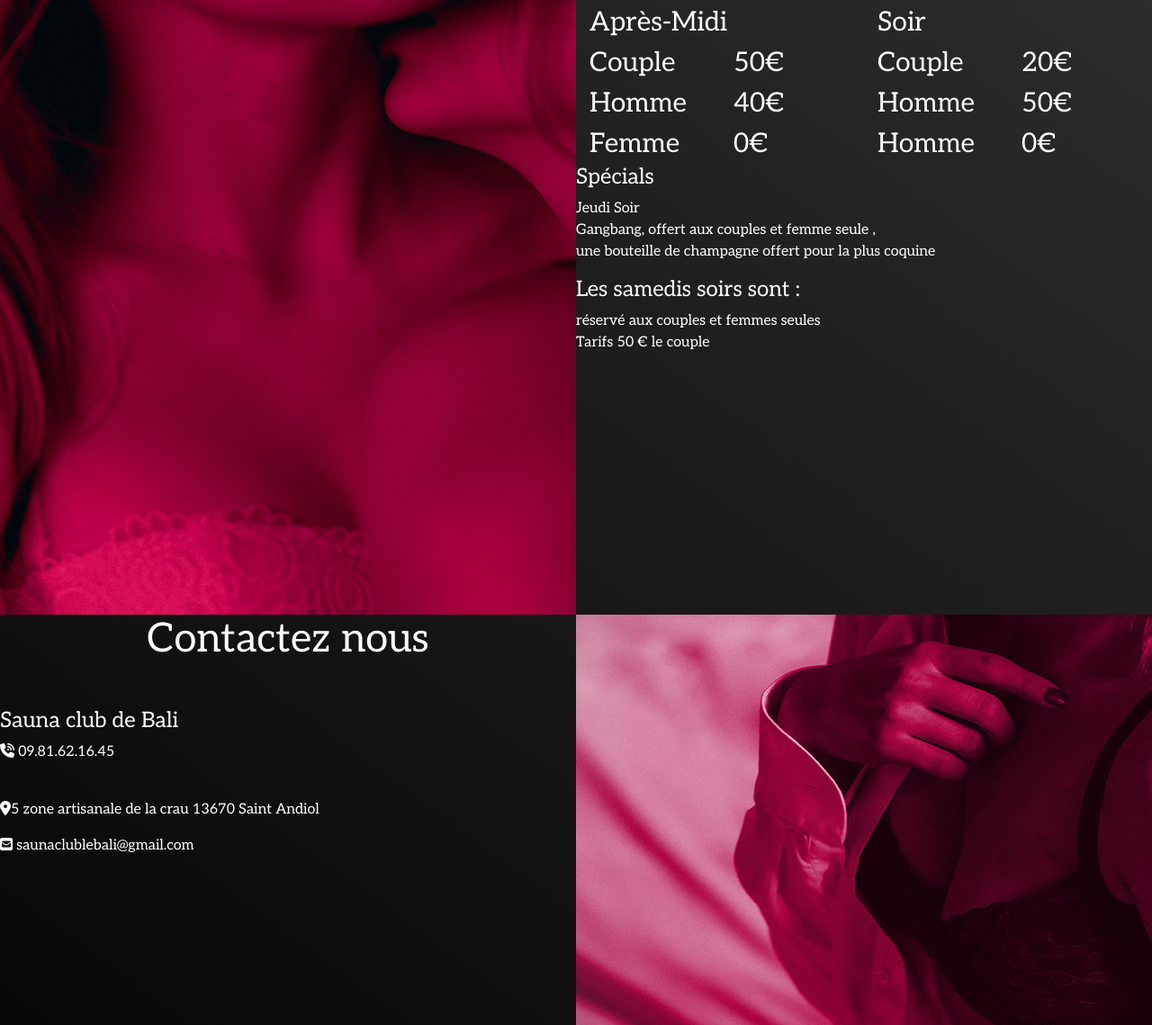
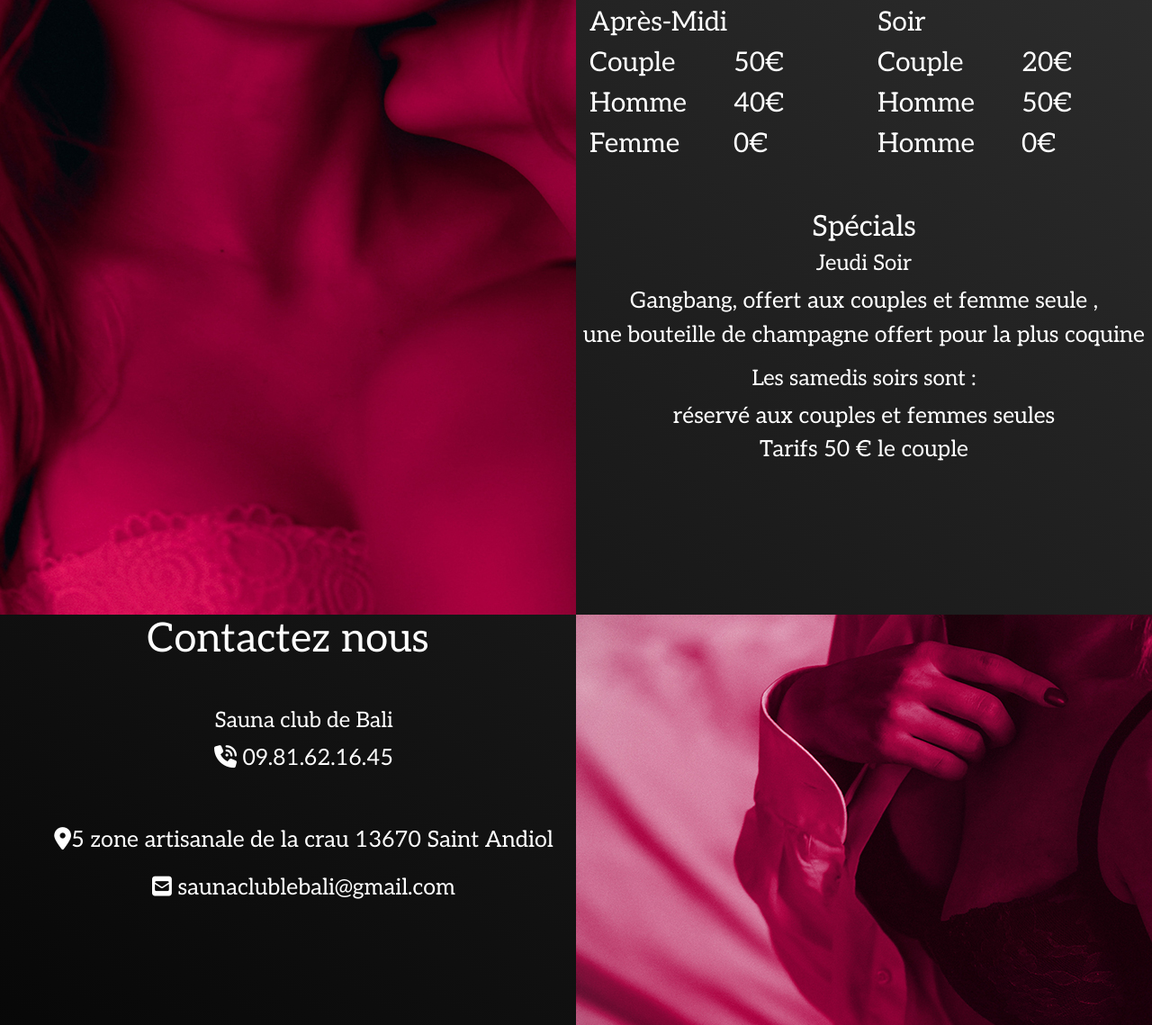
Before and after one commit to ToshhM/Club, a plain HTML site: page index.html in a window 1280 px wide. Shown: the part 2389-3528 px from the top of the page at 90% size. Drawn offline with nearby package versions, Linux system fonts and the light colour scheme.

Commit message:
allégement de l'HTML

```diff
--- a/index.html
+++ b/index.html
@@ -138,8 +138,8 @@
                 </div>
             </div>
             <div class="special">
-            <h4 >Spécials</h4>
-            <h>Jeudi Soir</h4>
+            <h2 >Spécials</h2>
+            <h4>Jeudi Soir</h4>
             <p> Gangbang, offert aux couples et femme seule ,<br>
                 une bouteille de champagne offert pour la plus coquine</p>
             <h4>Les samedis soirs sont :</h4>
--- a/style.css
+++ b/style.css
@@ -121,6 +121,11 @@ table {
     width: auto;
 
 }
+.special{
+    font-size: 25px;
+    text-align: center;
+    margin-top:50px;
+}
 .row{
     font-size: 30px;
 }
@@ -152,6 +157,11 @@ table {
     height: 100%;
     background: rgb(238, 239, 241);
     background-image: url("./Images/Girl_rosé_768.jpg");
+}
+#titre4{
+font-size: 25px;
+text-align: center;
+margin-left: 35px;
 }
 .titreC{
 text-align: center;
```
